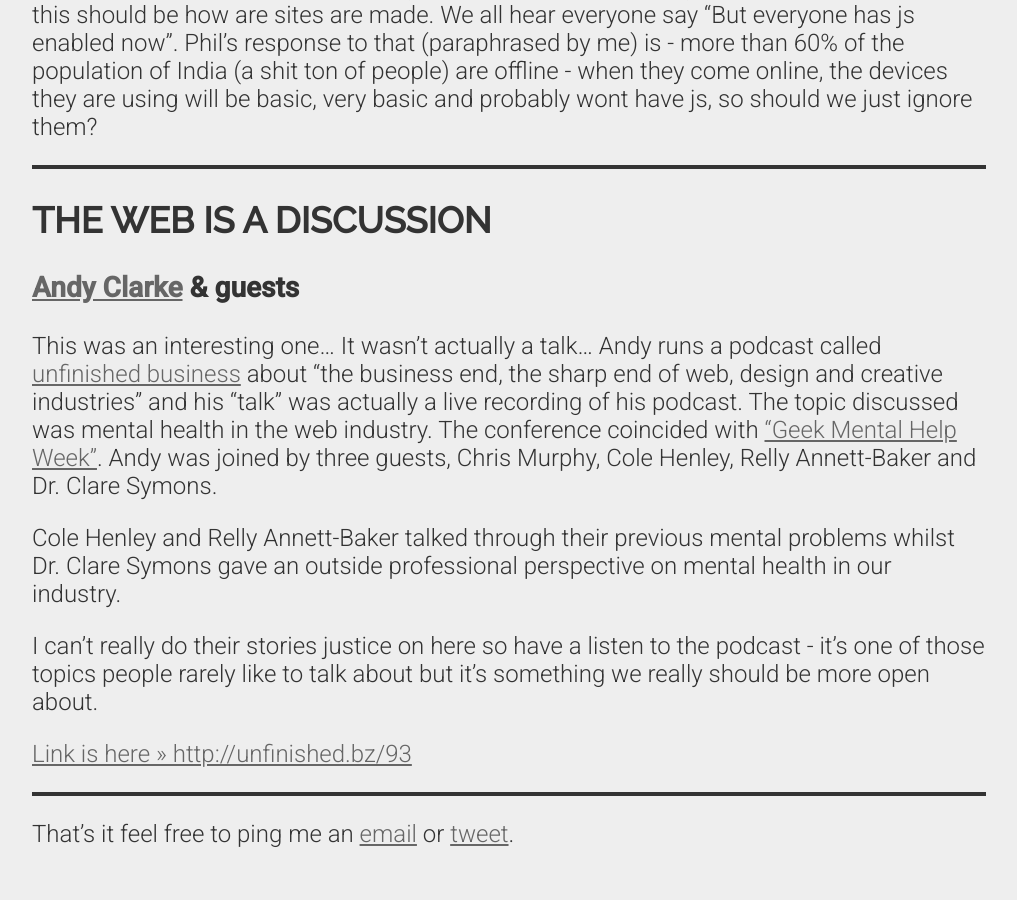
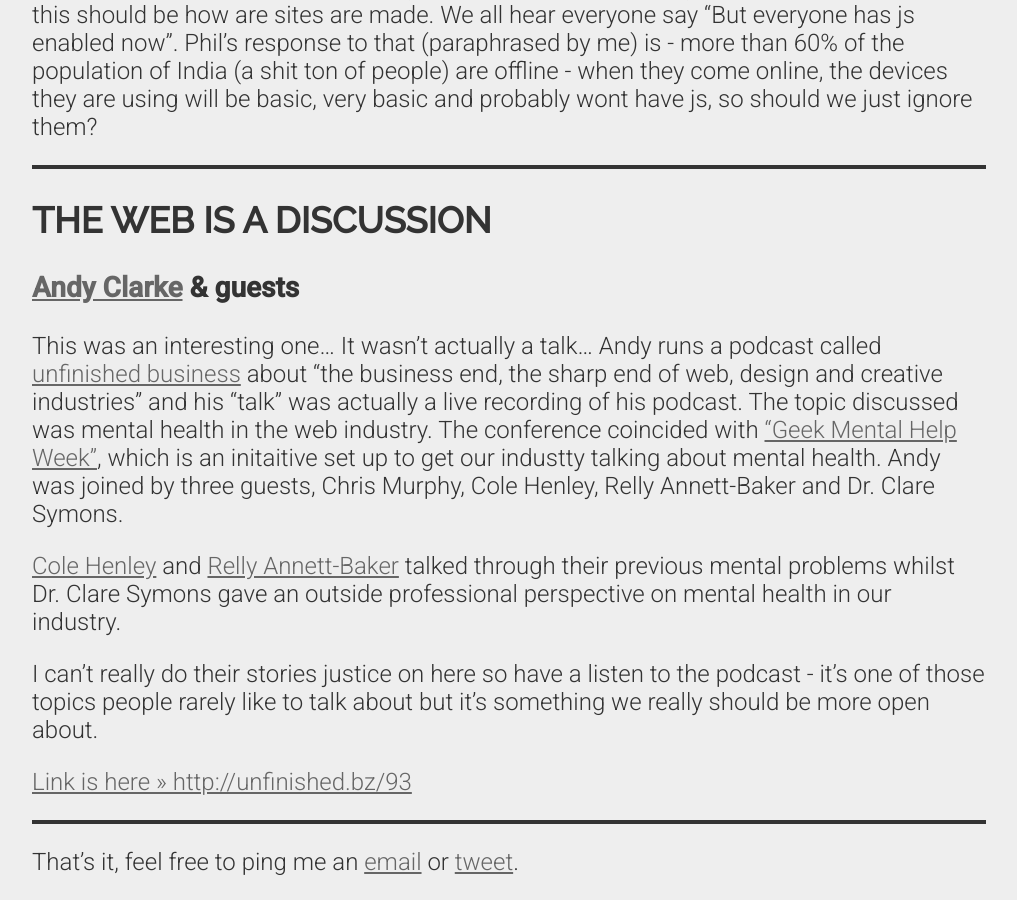
Before and after one commit to nickphillipps/nickphillipps.github.io, a Jekyll site: the page built from _posts/2014-11-13-the-web-is.md, in a window 1280 px wide and 900 px high, scrolled down 5436 px. Shown: the whole window, without its empty margins (131-1148 px from the left). Built offline with Jekyll 4.4.1, drawn with Linux system fonts in a browser that asks for light colours; nearby versions of some CDN libraries; Markdown is read by kramdown in place of the engine named in the settings; before the commit the page ends 6308 px from its top, so only the background shows below that.

Commit message:
Web.is post v0.25

```diff
--- a/_posts/2014-11-13-the-web-is.md
+++ b/_posts/2014-11-13-the-web-is.md
@@ -155,9 +155,9 @@
 <h2 id="TheWebIsADiscussion">The Web is a Discussion</h2>
 ### [Andy Clarke](https://twitter.com/malarkey) & guests
 
-This was an interesting one... It wasn't actually a talk... Andy runs a podcast called [unfinished business](http://unfinished.bz/) about "the business end, the sharp end of web, design and creative industries" and his "talk" was actually a live recording of his podcast. The topic discussed was mental health in the web industry. The conference coincided with ["Geek Mental Help Week"](http://geekmentalhelp.com/). Andy was joined by three guests, Chris Murphy, Cole Henley, Relly Annett-Baker and Dr. Clare Symons.
+This was an interesting one... It wasn't actually a talk... Andy runs a podcast called [unfinished business](http://unfinished.bz/) about "the business end, the sharp end of web, design and creative industries" and his "talk" was actually a live recording of his podcast. The topic discussed was mental health in the web industry. The conference coincided with ["Geek Mental Help Week"](http://geekmentalhelp.com/), which is an initaitive set up to get our industty talking about mental health. Andy was joined by three guests, Chris Murphy, Cole Henley, Relly Annett-Baker and Dr. Clare Symons.
 
-Cole Henley and Relly Annett-Baker talked through their previous mental problems whilst Dr. Clare Symons gave an outside professional perspective on mental health in our industry.
+[Cole Henley](https://twitter.com/cole007) and [Relly Annett-Baker](https://twitter.com/RellyAB) talked through their previous mental problems whilst Dr. Clare Symons gave an outside professional perspective on mental health in our industry.
 
 I can't really do their stories justice on here so have a listen to the podcast - it's one of those topics people rarely like to talk about but it's something we really should be more open about.
 
@@ -166,4 +166,4 @@
 
 ---
 
-That's it feel free to ping me an [email](mailto(nickphillipps@nickphillipps.co.uk)) or [tweet](https://twitter.com/NickPhillipps).
+That's it, feel free to ping me an [email](mailto(nickphillipps@nickphillipps.co.uk)) or [tweet](https://twitter.com/NickPhillipps).
```
